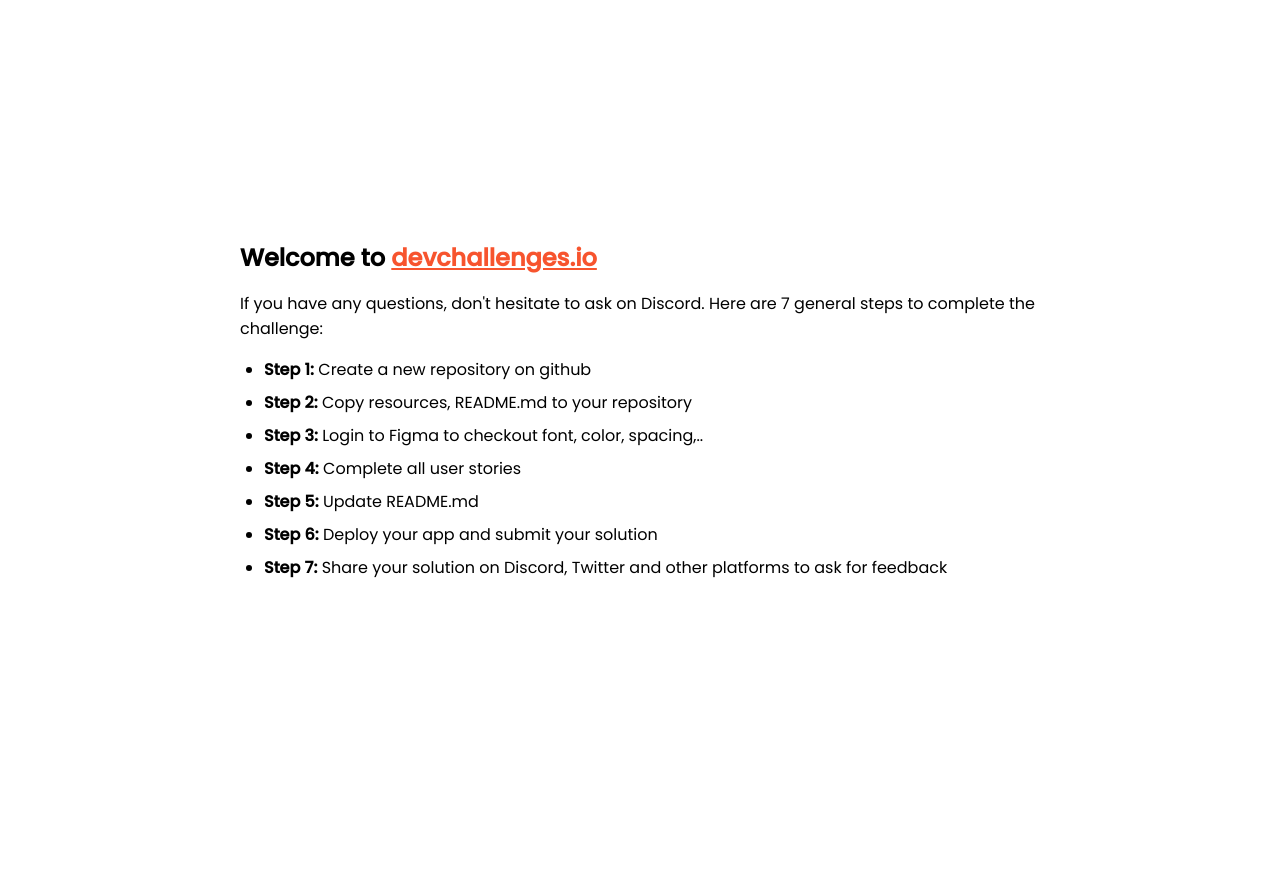
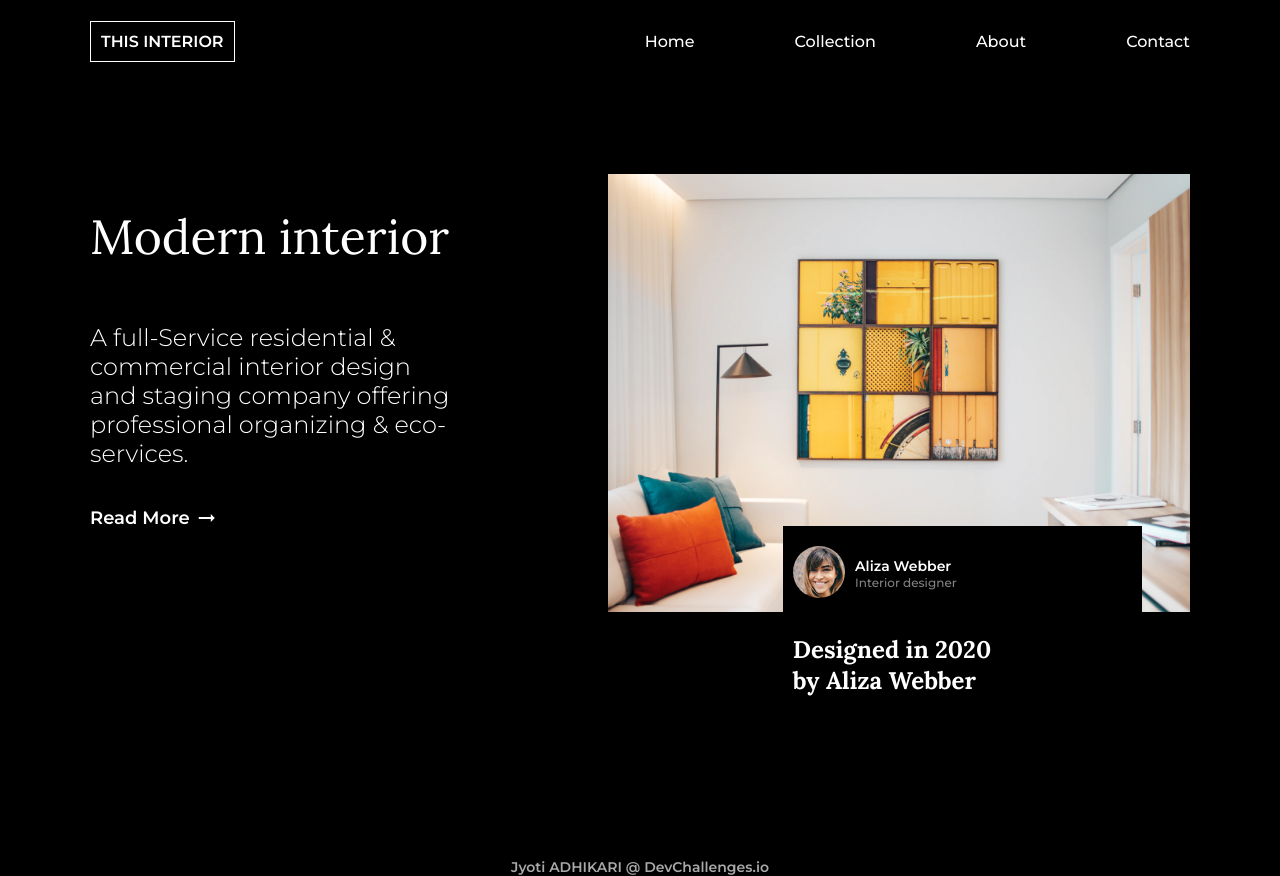
Before and after one commit to jyotiad18/interior-consultant, a plain HTML site: page index.html in a window 1280 px wide. Before the commit the page ends 800 px from the top, so only its background shows below. Drawn offline with Linux system fonts and the light colour scheme.

Commit message:
iterior page for dev challenges

```diff
--- /dev/null
+++ b/css/style.css
@@ -0,0 +1,196 @@
+body {
+  margin: 0 auto;
+  max-width: 1100px;
+  padding: 0 40px;
+  background-color: black;
+  font-family: 'Montserrat';
+  color: white;
+}
+
+.header {
+  display: flex;
+  justify-content: space-between;
+  align-items: center;
+}
+
+.header > h4 {
+  padding: 10px;
+  border: 1px solid white;
+  cursor: pointer;
+}
+
+.header__navs {
+  display: flex;
+}
+
+.header__navs > a {
+  color: white;
+  text-decoration: none;
+  padding-left: 100px;
+}
+
+.header__dehaze {
+  display: none;
+  cursor: pointer;
+}
+
+.main {
+  display: flex;
+  padding-top: 90px;
+  padding-bottom: 80px;
+}
+
+.main__left {
+  display: flex;
+  flex-direction: column;
+  width: 35%;
+}
+
+.main__left > h1 {
+  font-family: 'Lora';
+  font-weight: 400;
+  font-size: 48px;
+}
+
+.main__left > p {
+  font-family: 'Montserrat';
+  font-weight: 300;
+  font-size: 24px;
+}
+
+.main__left__readMore {
+  display: flex;
+  align-items: center;
+  justify-content: left;
+  font-family: 'Montserrat';
+  cursor: pointer;
+}
+.main__left__readMore > h2 {
+  font-weight: 600;
+  font-size: 18px;
+}
+.main__left__readMore > i {
+  margin-left: 5px;
+}
+
+.main__right {
+  width: 55%;
+  padding-left: 148px;
+}
+
+.main__right > img {
+  width: 100%;
+  margin-bottom: -90px;
+}
+
+.main__right__info {
+  display: flex;
+  background-color: black;
+  flex-direction: column;
+  width: 60%;
+  margin-left: 30%;
+  z-index: 1;
+  position: relative;
+  padding-top: 20px;
+  padding-left: 10px;
+}
+
+.main__designer {
+  display: flex;
+  align-items: center;
+}
+
+.main__disgner__imgage {
+  width: 15%;
+  margin-right: 10px;
+}
+.main__disgner__imgage > img {
+  border-radius: 100%;
+  width: 100%;
+}
+
+.main__disgner__detail > h4 {
+  font-family: 'Montserrat';
+  font-size: 14px;
+  line-height: 17px;
+  color: #ffffff;
+  margin: 0;
+}
+.main__disgner__detail > p {
+  font-family: 'Montserrat';
+  font-size: 12px;
+  color: #828282;
+  margin: 0;
+}
+
+.main__right__footer {
+  font-family: 'Lora';
+  font-weight: 700;
+  font-size: 24px;
+  width: 60%;
+}
+
+.footer {
+  display: flex;
+  font-weight: 600;
+  font-size: 14px;
+  color: #a9a9a9;
+  margin-top: 50px;
+  justify-content: center;
+}
+
+@media (max-width: 635px) {
+  .header__navs {
+    display: none;
+  }
+  .header__dehaze {
+    display: inline;
+  }
+  .main {
+    flex-direction: column;
+  }
+  .main__left {
+    width: 100%;
+  }
+
+  .main__left > p {
+    width: 70%;
+  }
+
+  .main__right {
+    width: 100%;
+    padding-left: 0px;
+  }
+
+  .header__navs__mobile {
+    display: flex;
+    flex-direction: column;
+    position: fixed;
+    background: #181719;
+    width: 100%;
+    height: 100%;
+    top: 0;
+    left: 0;
+    z-index: 1;
+    text-align: center;
+    padding-top: 20%;
+  }
+
+  .header__navs__mobile > a {
+    padding-bottom: 50px;
+  }
+
+  .header__dehaze {
+    display: flex;
+    z-index: 7;
+  }
+
+  .main__right__footer {
+    font-weight: 700;
+    font-size: 14px;
+  }
+
+  .main__right > img {
+    margin-bottom: -65px;
+  }
+}
--- a/index.html
+++ b/index.html
@@ -16,80 +16,53 @@
       href="https://devchallenges.io/"
     />
 
-    <link
-      href="https://fonts.googleapis.com/css2?family=Poppins:wght@400;500&display=swap"
-      rel="stylesheet"
-    />
-
-    <title>Devchallenges</title>
-
-    <style>
-      body {
-        font-family: "Poppins", sans-serif;
-      }
-
-      ul {
-        padding-left: 24px;
-      }
-
-      li {
-        margin-bottom: 8px;
-      }
-
-      .welcome {
-        max-width: 800px;
-        margin: 0 auto;
-      }
-
-      .welcome-text {
-        margin-top: 30vh;
-        font-weight: 500;
-      }
-
-      .welcome-text p {
-        font-size: 1rem;
-        font-weight: 400;
-      }
-
-      .welcome-text h1 {
-        font-size: 1.5rem;
-      }
-
-      .welcome-text a {
-        color: #f7542e;
-      }
-    </style>
+    <link rel="preconnect" href="https://fonts.gstatic.com">
+    <link href="https://fonts.googleapis.com/icon?family=Material+Icons" rel="stylesheet">
+    <link href="https://fonts.googleapis.com/css2?family=Crimson+Pro:wght@200&amp;family=Lora:wght@400;700&amp;family=Montserrat:wght@300;500;600&amp;display=swap"
+      rel="stylesheet">
+    <link href="./css/style.css" rel="stylesheet" />
+    <title>Interior - Consultant</title>
   </head>
   <body>
-    <div class="welcome">
-      <div class="welcome-text">
-        <h1>
-          Welcome to
-          <a href="https://devchallenges.io/" target="_blank"
-            >devchallenges.io</a
-          >
-        </h1>
-
-        <p>
-          If you have any questions, don't hesitate to ask on Discord. Here are
-          7 general steps to complete the challenge:
-        </p>
+      <div class="header">
+        <h4>THIS INTERIOR</h4>
+        <div class="header__navs">
+          <a href="#">Home</a>
+          <a href="#">Collection</a>
+          <a href="#">About</a>
+          <a href="#">Contact</a>
+        </div>
+       <i class="material-icons md-24 header__dehaze">dehaze</i>
       </div>
-
-      <ul>
-        <li><b>Step 1:</b> Create a new repository on github</li>
-        <li><b>Step 2:</b> Copy resources, README.md to your repository</li>
-        <li>
-          <b>Step 3:</b> Login to Figma to checkout font, color, spacing,..
-        </li>
-        <li><b>Step 4:</b> Complete all user stories</li>
-        <li><b>Step 5:</b> Update README.md</li>
-        <li><b>Step 6:</b> Deploy your app and submit your solution</li>
-        <li>
-          <b>Step 7:</b> Share your solution on Discord, Twitter and other
-          platforms to ask for feedback
-        </li>
-      </ul>
-    </div>
+      <div class="main">
+        <div class="main__left">
+            <h1>Modern interior</h1>
+            <p>A full-Service residential & commercial interior design and staging company offering professional organizing &
+            eco-services.</p>
+            <div class="main__left__readMore">
+              <h2>Read More</h2>
+              <i class="material-icons md-24">arrow_right_alt</i>
+            </div>
+        </div>
+        <div class="main__right">
+          <img src="images/photo1.png" alt="">
+          <div class="main__right__info">
+              <div class="main__designer">
+                <div class="main__disgner__imgage">
+                    <img src="/images/photo2.png" alt="Aliza Webber" />
+                </div>
+                <div class="main__disgner__detail">
+                  <h4>Aliza Webber</h4>
+                  <p>Interior designer</p>
+                </div>
+              </div>
+               <div class="main__right__footer">
+                  <h4>Designed in 2020 by Aliza Webber</h4>
+               </div>
+          </div>
+        </div>
+      </div>
+      <div class="footer"> Jyoti ADHIKARI @ DevChallenges.io </div>
+      <script src="./js/app.js"></script>
   </body>
 </html>
--- /dev/null
+++ b/js/app.js
@@ -0,0 +1,15 @@
+const dehaze = document.querySelector('.header__dehaze');
+const headerNav = document.querySelector('.header__navs');
+const mainRightInfo = document.querySelector('.main__right__info');
+
+dehaze.addEventListener('click', (e) => {
+	if (headerNav.classList.contains("header__navs__mobile")) {
+		dehaze.innerHTML = 'dehaze';
+		headerNav.classList.remove("header__navs__mobile");
+		mainRightInfo.style.zIndex = 1;
+	} else {
+		dehaze.innerHTML = 'close';
+		headerNav.classList.add("header__navs__mobile");
+		mainRightInfo.style.zIndex = 0;
+    }
+})
```
Also changed, not shown: images/devchallenges.png (renamed from devchallenges.png), images/photo1.png (renamed from photo1.png), images/photo2.png (renamed from photo2.png).
